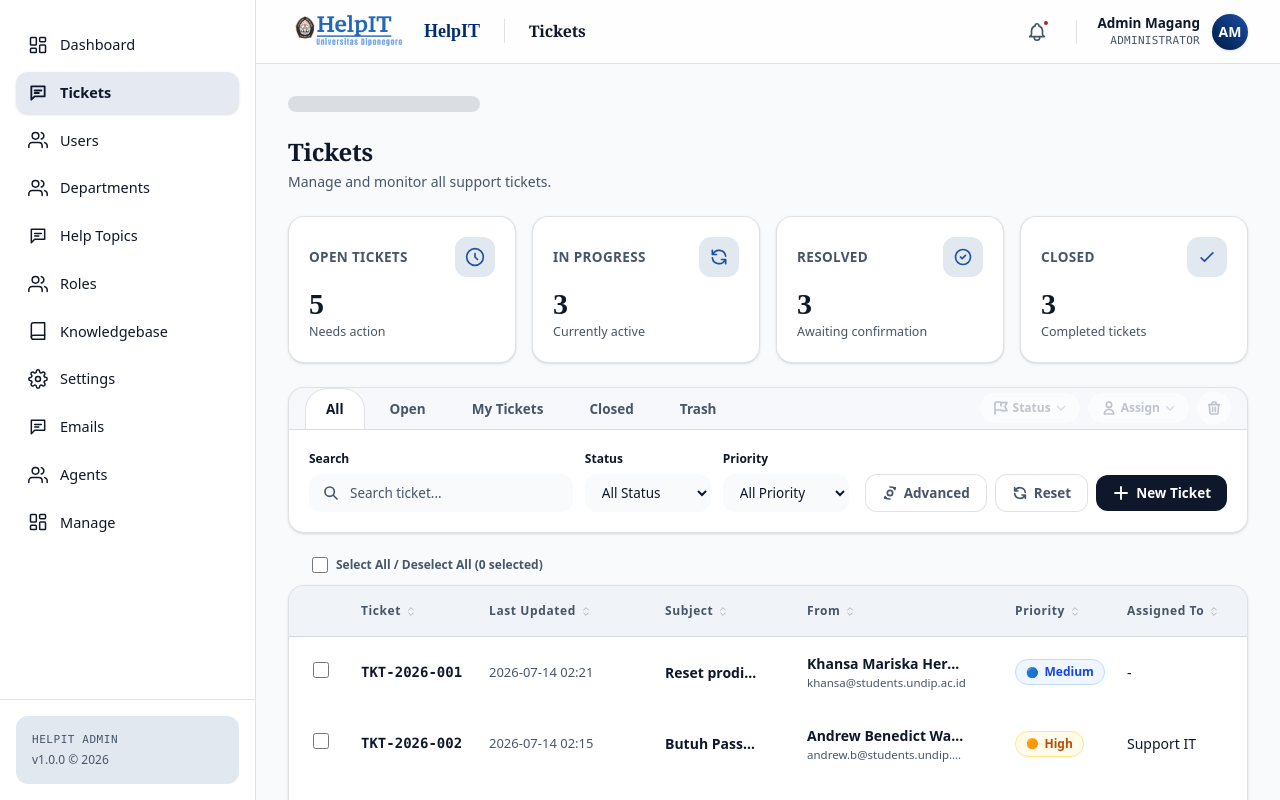
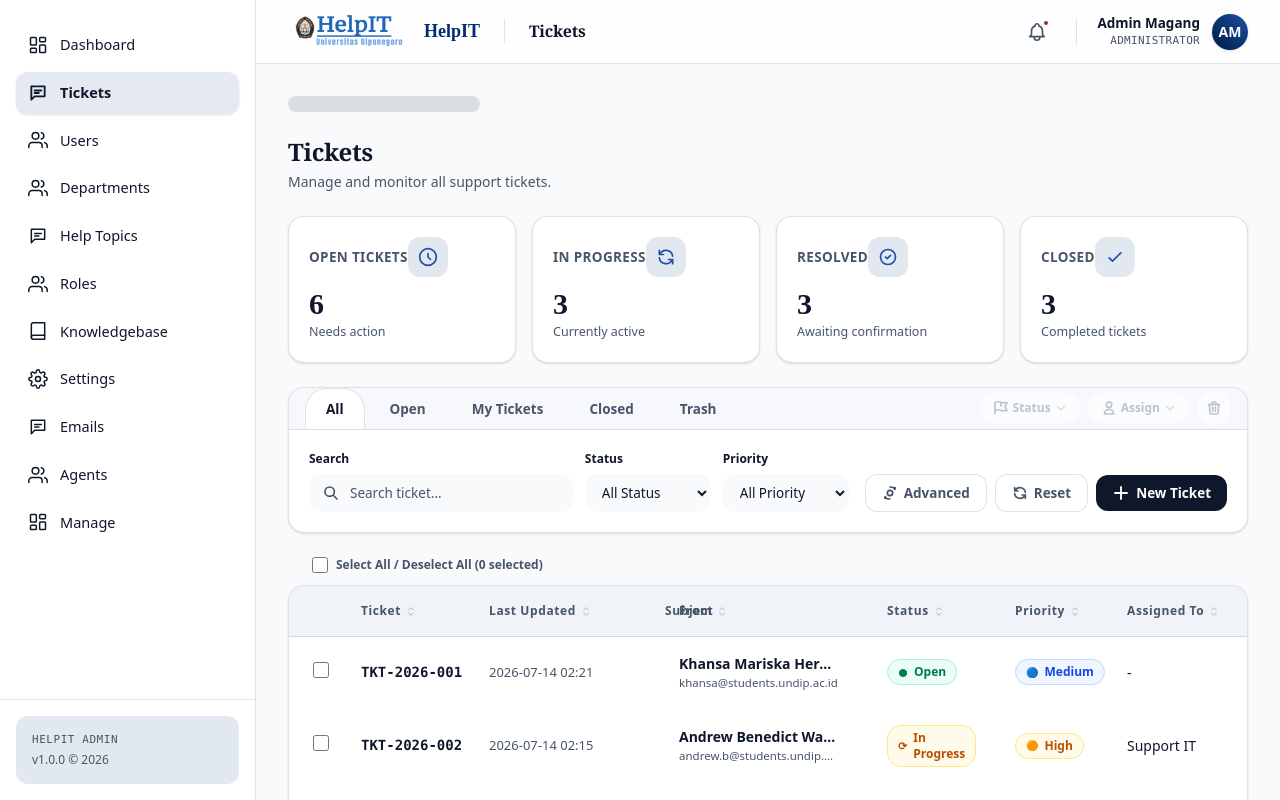
Before and after one commit to rositadwiahyani/helpdesk-it, a Next.js app: page /admin/tickets in a window 1280 px wide. Shown: the top 800 px of the page. Built offline with nearby package versions, Linux system fonts and the light colour scheme.

Commit message:
Deskriptif: tambahkan statistik dinamis & klik pada StatCard

```diff
--- a/src/app/admin/tickets/page.tsx
+++ b/src/app/admin/tickets/page.tsx
@@ -132,6 +132,16 @@ export default function TicketsPage() {
     return getTicketStats(ticketsList.filter(t => !t.isDeleted));
   }, [ticketsList]);
 
+  const handleStatsClick = (category: 'Open' | 'In Progress' | 'Resolved' | 'Closed') => {
+    if (category === 'Open') {
+      setActiveTab('Open');
+      setStatusFilter('All');
+    } else {
+      setActiveTab('All');
+      setStatusFilter(category);
+    }
+  };
+
   return (
     <AdminLayout>
       <div className="flex flex-col gap-6">
@@ -160,6 +170,7 @@ export default function TicketsPage() {
                 title="Open Tickets"
                 value={stats.open}
                 description="Needs action"
+                onClick={() => handleStatsClick('Open')}
                 icon={
                   <svg className="w-5 h-5" fill="none" stroke="currentColor" strokeWidth="2" viewBox="0 0 24 24">
                     <circle cx="12" cy="12" r="10" /><path strokeLinecap="round" strokeLinejoin="round" d="M12 8v4l3 3" />
@@ -170,6 +181,7 @@ export default function TicketsPage() {
                 title="In Progress"
                 value={stats.inProgress}
                 description="Currently active"
+                onClick={() => handleStatsClick('In Progress')}
                 icon={
                   <svg className="w-5 h-5" fill="none" stroke="currentColor" strokeWidth="2" viewBox="0 0 24 24">
                     <path strokeLinecap="round" strokeLinejoin="round" d="M4 4v5h.582m15.356 2A8.001 8.001 0 004.582 9m0 0H9m11 11v-5h-.581m0 0a8.003 8.003 0 01-15.357-2m15.357 2H15" />
@@ -180,6 +192,7 @@ export default function TicketsPage() {
                 title="Resolved"
                 value={stats.resolved}
                 description="Awaiting confirmation"
+                onClick={() => handleStatsClick('Resolved')}
                 icon={
                   <svg className="w-5 h-5" fill="none" stroke="currentColor" strokeWidth="2" viewBox="0 0 24 24">
                     <path strokeLinecap="round" strokeLinejoin="round" d="M9 12l2 2 4-4m6 2a9 9 0 11-18 0 9 9 0 0118 0z" />
@@ -190,6 +203,7 @@ export default function TicketsPage() {
                 title="Closed"
                 value={stats.closed}
                 description="Completed tickets"
+                onClick={() => handleStatsClick('Closed')}
                 icon={
                   <svg className="w-5 h-5" fill="none" stroke="currentColor" strokeWidth="2" viewBox="0 0 24 24">
                     <path strokeLinecap="round" strokeLinejoin="round" d="M5 13l4 4L19 7" />
--- a/src/components/admin/cards/StatCard.tsx
+++ b/src/components/admin/cards/StatCard.tsx
@@ -7,11 +7,19 @@ export interface StatCardProps {
   description?: string;
   trend?: string;
   trendUp?: boolean;
+  onClick?: () => void;
 }
 
-export default function StatCard({ title, value, icon, description, trend, trendUp }: StatCardProps) {
+export default function StatCard({ title, value, icon, description, trend, trendUp, onClick }: StatCardProps) {
+  const clickableClass = onClick ? 'cursor-pointer hover:border-[var(--gold-soft)] bg-white hover:bg-[var(--paper-2)]' : '';
+
   return (
-    <div className="bg-white p-5 rounded-2xl border border-[var(--line)] shadow-sm flex flex-col gap-3 group hover:border-[var(--gold-soft)] transition-colors">
+    <button
+      type="button"
+      onClick={onClick}
+      className={`text-left bg-white p-5 rounded-2xl border border-[var(--line)] shadow-sm flex flex-col gap-3 group transition-colors ${clickableClass}`}
+      aria-label={onClick ? `Filter by ${title}` : undefined}
+    >
       <div className="flex items-center justify-between">
         <span className="text-[13.5px] font-bold text-[var(--text-dim)] uppercase tracking-wide">{title}</span>
         <div className="w-10 h-10 rounded-xl bg-[var(--paper-2)] text-[var(--gold-soft)] flex items-center justify-center group-hover:scale-110 transition-transform">
@@ -31,6 +39,6 @@ export default function StatCard({ title, value, icon, description, trend, trend
           <p className="text-[12.5px] text-[var(--text-dim)]">{description}</p>
         )}
       </div>
-    </div>
+    </button>
   );
 }
--- a/src/components/admin/tickets/TicketTable.tsx
+++ b/src/components/admin/tickets/TicketTable.tsx
@@ -99,6 +99,12 @@ export default function TicketTable({
       className: "w-52"
     },
     {
+      header: 'Status',
+      accessorKey: 'status',
+      cell: (ticket) => <StatusBadge status={ticket.status} />,
+      className: "w-32"
+    },
+    {
       header: 'Priority',
       accessorKey: 'priority',
       cell: (ticket) => <PriorityBadge priority={ticket.priority} />,
--- a/src/lib/mock/tickets.ts
+++ b/src/lib/mock/tickets.ts
@@ -546,7 +546,7 @@ export const DUMMY_TICKETS: Ticket[] = [
 export const getTicketStats = (tickets: Ticket[]) => {
   const stats = {
     total: tickets.length,
-    open: tickets.filter(t => t.status === 'Open').length,
+    open: tickets.filter(t => t.status === 'Open' || t.status === 'Waiting').length,
     inProgress: tickets.filter(t => t.status === 'In Progress').length,
     waiting: tickets.filter(t => t.status === 'Waiting').length,
     resolved: tickets.filter(t => t.status === 'Resolved').length,
```
